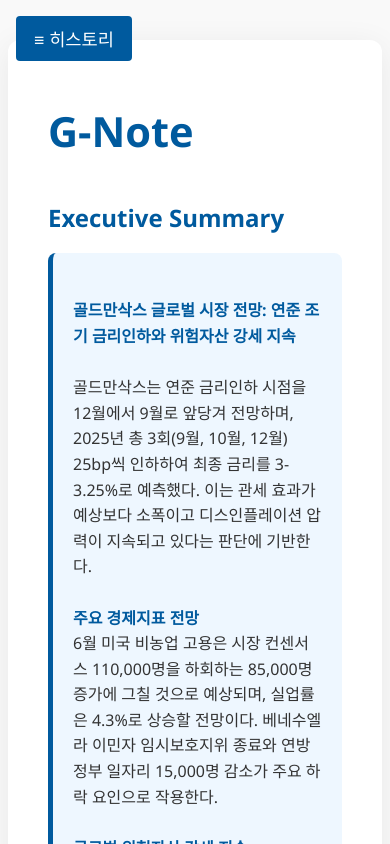
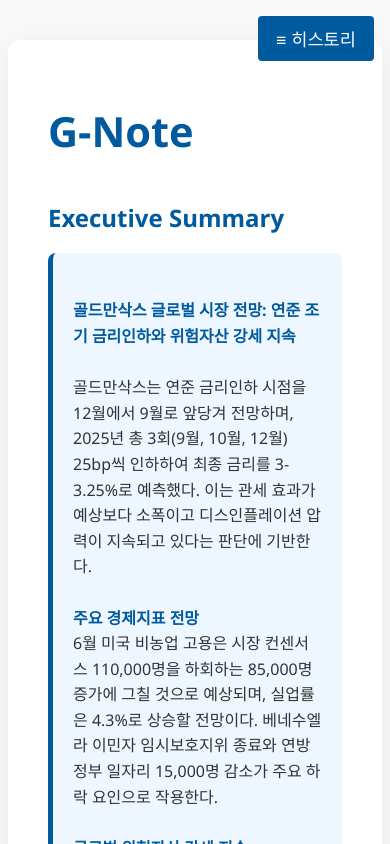
Before and after one commit to koreainvestment/gs-note, a plain HTML site: page index.html in a window 390 px wide. Drawn offline with Linux system fonts and the light colour scheme.

Commit message:
우측 정렬

```diff
--- a/index.html
+++ b/index.html
@@ -4,7 +4,7 @@
 <head>
     <meta charset="UTF-8">
     <meta name="viewport" content="width=device-width, initial-scale=1.0">
-    <title>G-Note 리포트 뷰어</title>
+    <title>GS-Note 리포트 뷰어</title>
     <style>
         body { font-family: 'Segoe UI', Tahoma, Geneva, Verdana, sans-serif; background: #f7f7f7; margin: 0; }
         .container { display: flex; height: 100vh; }
@@ -16,7 +16,7 @@
         .main { flex: 1; display: flex; flex-direction: column; }
         .iframe-wrap { flex: 1; overflow: auto; }
         iframe { width: 100%; height: 100%; border: none; background: #fff; }
-        .history-toggle { display: none; position: absolute; top: 16px; left: 16px; z-index: 1001; background: #005a9e; color: #fff; border: none; border-radius: 4px; padding: 10px 18px; font-size: 1.1em; cursor: pointer; }
+        .history-toggle { display: none; position: absolute; top: 16px; right: 16px; z-index: 1001; background: #005a9e; color: #fff; border: none; border-radius: 4px; padding: 10px 18px; font-size: 1.1em; cursor: pointer; }
         @media (max-width: 900px) {
             .container { flex-direction: column; }
             .sidebar {
```
